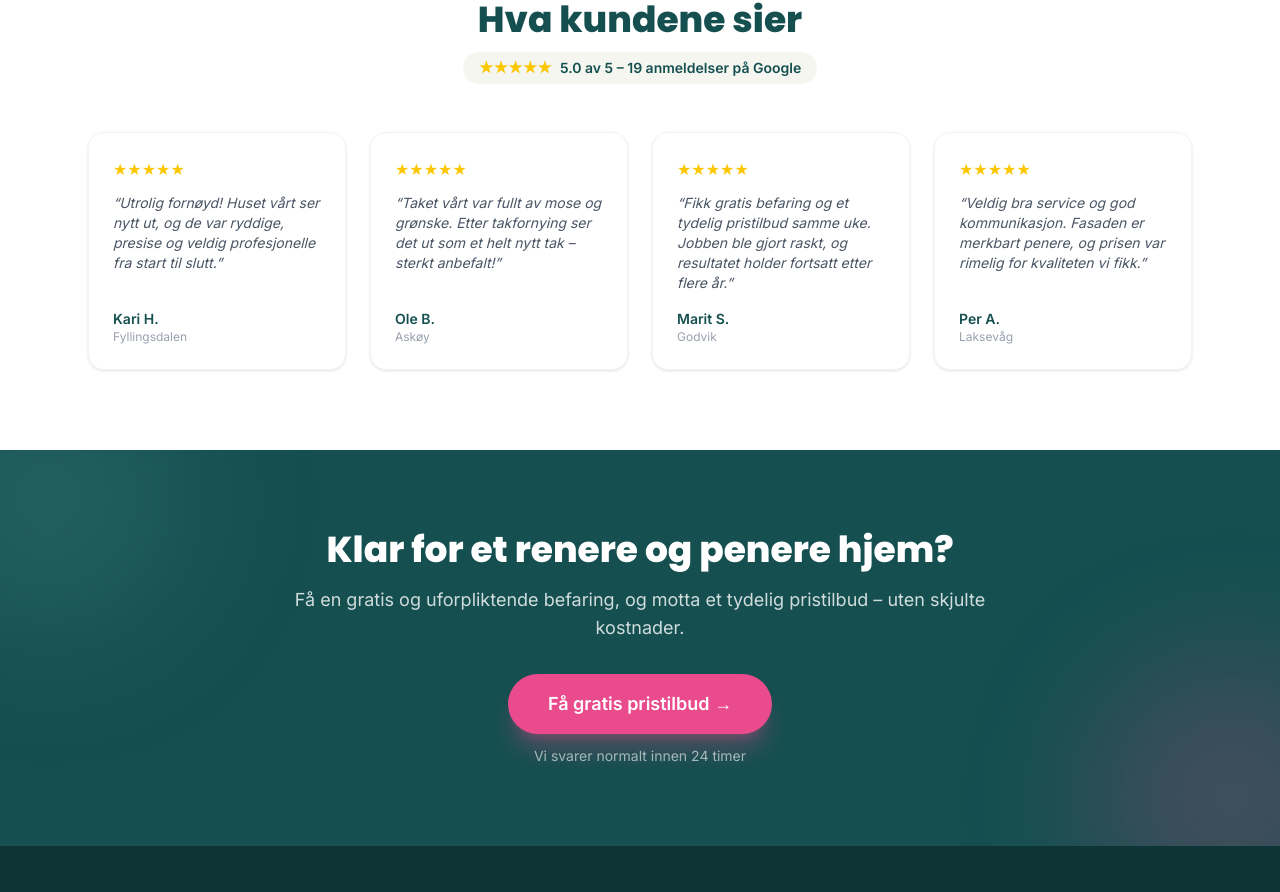
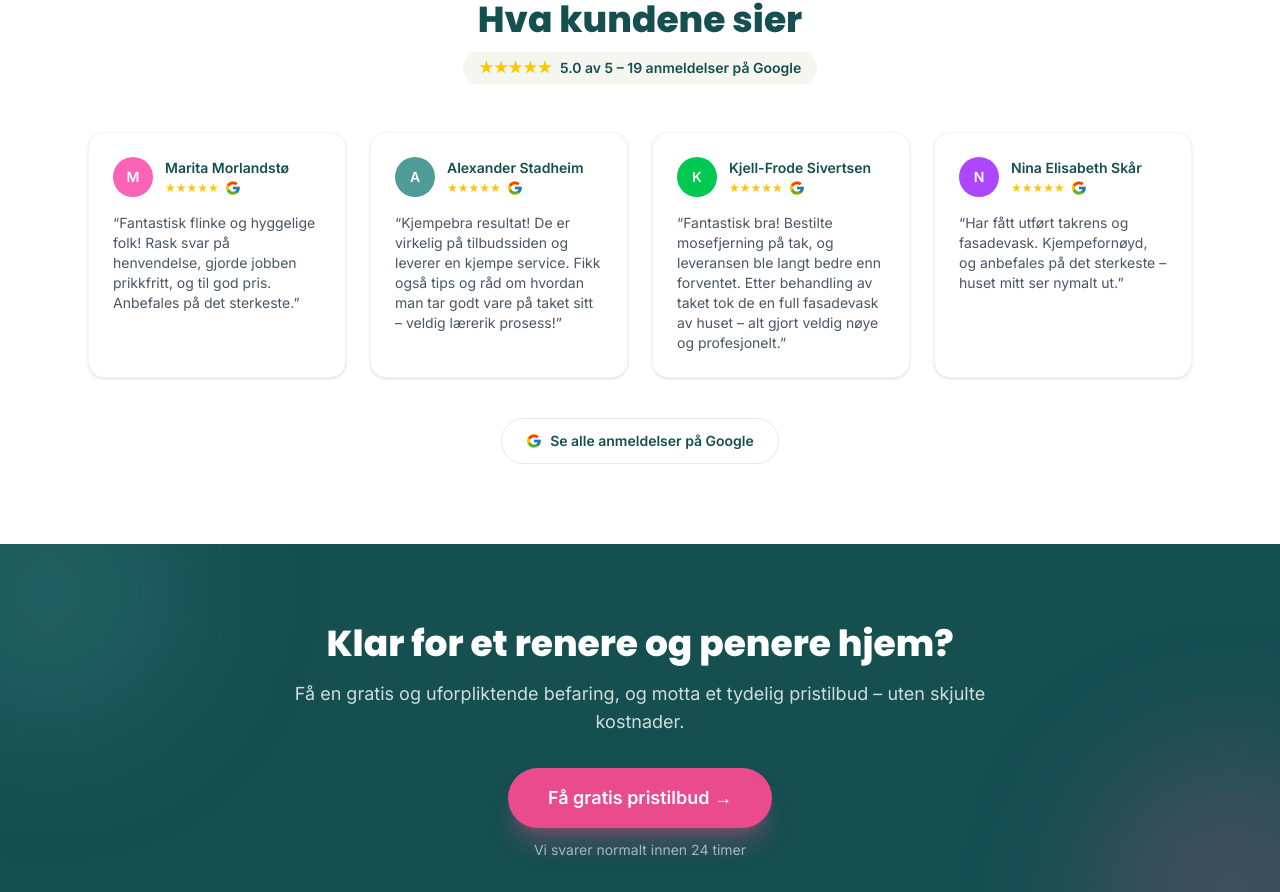
Before and after one commit to SASO-app/SASO, a React (Vite) app in the folder website/: page / in a window 1280 px wide. Shown: the part 3913-4805 px from the top of the page. Built offline with nearby package versions, Linux system fonts and the light colour scheme.

Commit message:
Add real Google reviews with modern card design to testimonials

```diff
--- a/website/src/components/Testimonials.jsx
+++ b/website/src/components/Testimonials.jsx
@@ -1,29 +1,59 @@
 const TESTIMONIALS = [
   {
-    name: 'Kari H.',
-    location: 'Fyllingsdalen',
+    name: 'Marita Morlandstø',
+    initial: 'M',
+    color: 'bg-pink-400',
     quote:
-      'Utrolig fornøyd! Huset vårt ser nytt ut, og de var ryddige, presise og veldig profesjonelle fra start til slutt.',
+      'Fantastisk flinke og hyggelige folk! Rask svar på henvendelse, gjorde jobben prikkfritt, og til god pris. Anbefales på det sterkeste.',
   },
   {
-    name: 'Ole B.',
-    location: 'Askøy',
+    name: 'Alexander Stadheim',
+    initial: 'A',
+    color: 'bg-sky',
     quote:
-      'Taket vårt var fullt av mose og grønske. Etter takfornying ser det ut som et helt nytt tak – sterkt anbefalt!',
+      'Kjempebra resultat! De er virkelig på tilbudssiden og leverer en kjempe service. Fikk også tips og råd om hvordan man tar godt vare på taket sitt – veldig lærerik prosess!',
   },
   {
-    name: 'Marit S.',
-    location: 'Godvik',
+    name: 'Kjell-Frode Sivertsen',
+    initial: 'K',
+    color: 'bg-green-500',
     quote:
-      'Fikk gratis befaring og et tydelig pristilbud samme uke. Jobben ble gjort raskt, og resultatet holder fortsatt etter flere år.',
+      'Fantastisk bra! Bestilte mosefjerning på tak, og leveransen ble langt bedre enn forventet. Etter behandling av taket tok de en full fasadevask av huset – alt gjort veldig nøye og profesjonelt.',
   },
   {
-    name: 'Per A.',
-    location: 'Laksevåg',
+    name: 'Nina Elisabeth Skår',
+    initial: 'N',
+    color: 'bg-purple-500',
     quote:
-      'Veldig bra service og god kommunikasjon. Fasaden er merkbart penere, og prisen var rimelig for kvaliteten vi fikk.',
+      'Har fått utført takrens og fasadevask. Kjempefornøyd, og anbefales på det sterkeste – huset mitt ser nymalt ut.',
   },
 ]
+
+const GOOGLE_REVIEWS_URL =
+  'https://www.google.com/search?q=Fasaderen+AS&hl=no'
+
+function GoogleIcon() {
+  return (
+    <svg className="h-4 w-4" viewBox="0 0 48 48" aria-hidden="true">
+      <path
+        fill="#FFC107"
+        d="M43.6 20.5H42V20H24v8h11.3C33.7 32.4 29.3 35 24 35c-6.6 0-12-5.4-12-12s5.4-12 12-12c3.1 0 5.9 1.2 8 3.1l5.7-5.7C34.5 5.1 29.5 3 24 3 12.4 3 3 12.4 3 24s9.4 21 21 21 21-9.4 21-21c0-1.4-.1-2.7-.4-3.5z"
+      />
+      <path
+        fill="#FF3D00"
+        d="M6.3 14.7l6.6 4.8C14.7 16 19 13 24 13c3.1 0 5.9 1.2 8 3.1l5.7-5.7C34.5 7.1 29.5 5 24 5c-7.7 0-14.3 4.4-17.7 10.7z"
+      />
+      <path
+        fill="#4CAF50"
+        d="M24 43c5.2 0 9.9-2 13.4-5.2l-6.2-5.2C29.2 34.4 26.7 35 24 35c-5.3 0-9.7-3.4-11.3-8.1l-6.5 5C9.6 38.4 16.2 43 24 43z"
+      />
+      <path
+        fill="#1976D2"
+        d="M43.6 20.5H42V20H24v8h11.3c-.8 2.2-2.2 4.1-4.1 5.6l6.2 5.2C40.9 36 44 30.5 44 24c0-1.4-.1-2.7-.4-3.5z"
+      />
+    </svg>
+  )
+}
 
 export default function Testimonials() {
   return (
@@ -39,13 +69,36 @@ export default function Testimonials() {
 
         <div className="mt-12 grid gap-6 sm:grid-cols-2 lg:grid-cols-4">
           {TESTIMONIALS.map((t) => (
-            <div key={t.name} className="flex flex-col rounded-2xl border border-gray-100 p-6 shadow-sm">
-              <div className="mb-3 text-yellow-400">★★★★★</div>
-              <p className="flex-1 text-sm italic text-gray-600">&ldquo;{t.quote}&rdquo;</p>
-              <div className="mt-4 text-sm font-bold text-navy">{t.name}</div>
-              <div className="text-xs text-gray-400">{t.location}</div>
+            <div key={t.name} className="flex flex-col rounded-2xl border border-gray-100 bg-white p-6 shadow-sm">
+              <div className="flex items-center gap-3">
+                <div
+                  className={`flex h-10 w-10 shrink-0 items-center justify-center rounded-full text-sm font-bold text-white ${t.color}`}
+                >
+                  {t.initial}
+                </div>
+                <div className="flex-1">
+                  <div className="text-sm font-bold text-navy">{t.name}</div>
+                  <div className="mt-0.5 flex items-center gap-1.5">
+                    <span className="text-yellow-400 text-xs">★★★★★</span>
+                    <GoogleIcon />
+                  </div>
+                </div>
+              </div>
+              <p className="mt-4 flex-1 text-sm text-gray-600">&ldquo;{t.quote}&rdquo;</p>
             </div>
           ))}
+        </div>
+
+        <div className="mt-10 text-center">
+          <a
+            href={GOOGLE_REVIEWS_URL}
+            target="_blank"
+            rel="noreferrer"
+            className="inline-flex items-center gap-2 rounded-full border border-gray-200 px-6 py-3 text-sm font-semibold text-navy transition hover:bg-sky-light"
+          >
+            <GoogleIcon />
+            Se alle anmeldelser på Google
+          </a>
         </div>
       </div>
     </section>
```
